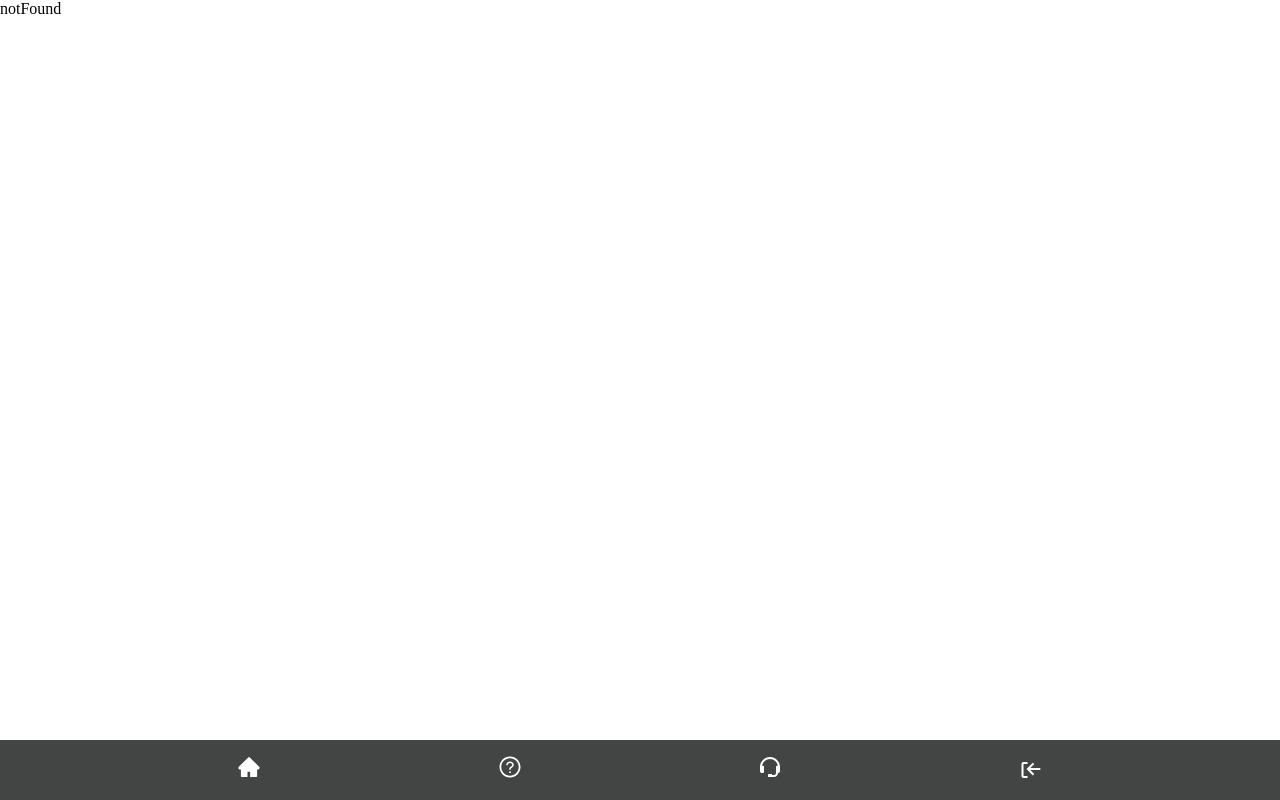
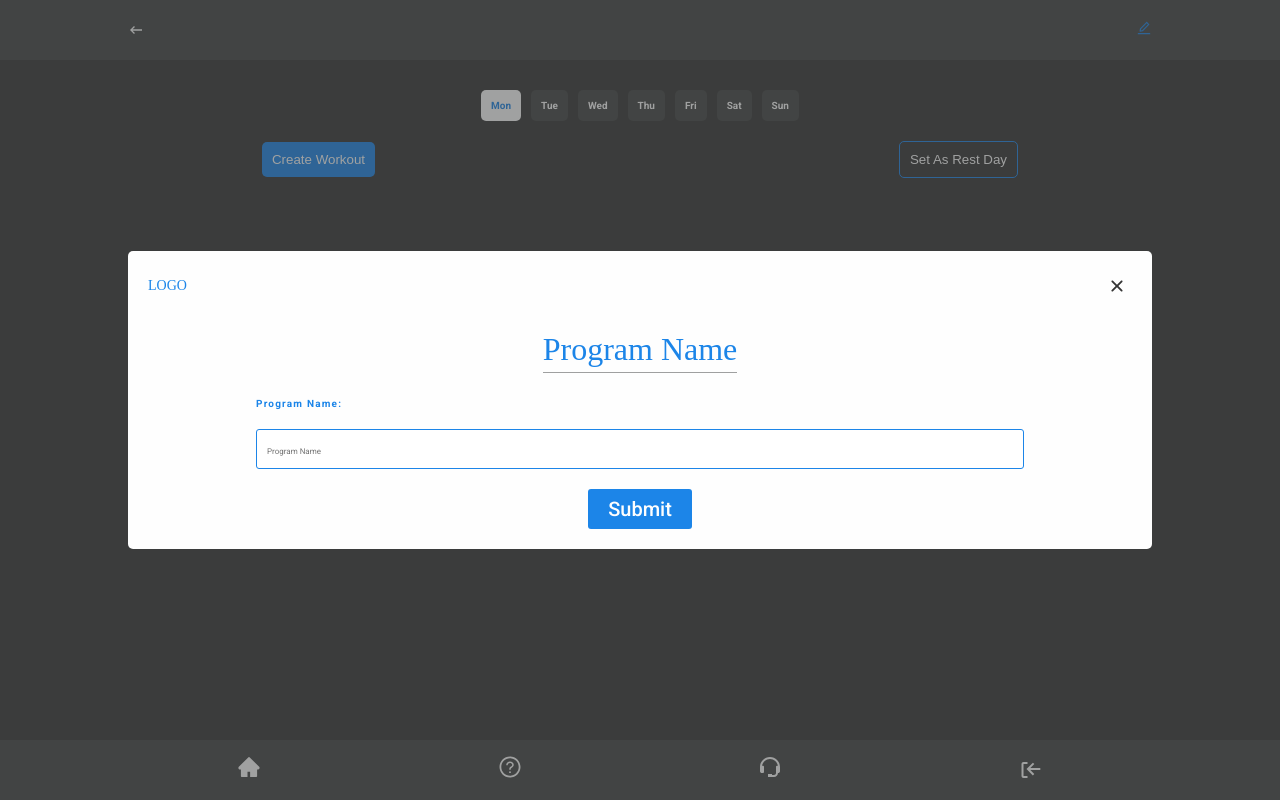
Before and after one commit to ziadastih/personal-training-app, a React (Create React App) app in the folder client/: page /createProgram in a window 1280 px wide. Built offline with nearby package versions, Linux system fonts and the light colour scheme.

Commit message:
creates name box container cz i will use it 3 times at least create workout name and program name and exercise name , setup the header in the creaprogram page and setup the days hook

```diff
--- a/client/src/App.js
+++ b/client/src/App.js
@@ -6,6 +6,7 @@ import HomePage from "./pages/HomePage";
 import NotFound from "./pages/NotFound";
 import NavBar from "./components/NavBar";
 import NutritionPage from "./pages/NutritionPage";
+import CreateProgramPage from "./pages/CreateProgramPage";
 
 function App() {
   return (
@@ -17,6 +18,7 @@ function App() {
         <Route path="/clients" element={<ClientsPage />} />
         <Route path="/programs" element={<ProgramsPage />} />
         <Route path="/diets" element={<NutritionPage />} />
+        <Route path="/createProgram" element={<CreateProgramPage />} />
         <Route path="*" element={<NotFound />} />
       </Routes>
       <NavBar />
--- /dev/null
+++ b/client/src/components/createProgram/NameBox.js
@@ -0,0 +1,31 @@
+import useInputs from "../../customHooks/inputsHook";
+import FormHeader from "../FormHeader";
+const NameBox = ({ formState, toggleForm, assignName, name }) => {
+  const { inputs, validateInput, inputsValue } = useInputs("program name");
+
+  return (
+    <div>
+      {formState && <div className="overlay"></div>}
+      <div
+        className={
+          formState ? "block-container display-flex" : "block-container"
+        }
+      >
+        <FormHeader name={name} toggleForm={toggleForm} />
+
+        <div className="form-container">
+          {inputs}
+
+          <button
+            className="filled-btn btn"
+            onClick={() => assignName(inputsValue[0].value)}
+          >
+            submit
+          </button>
+        </div>
+      </div>
+    </div>
+  );
+};
+
+export default NameBox;
--- a/client/src/customHooks/inputsHook.js
+++ b/client/src/customHooks/inputsHook.js
@@ -25,7 +25,8 @@ const useInputs = (value) => {
           { name: "email", value: "", type: "text", alert: false },
           { name: "password", value: "", type: "password", alert: false },
         ]
-      : [
+      : value === "client"
+      ? [
           {
             name: "first name",
             value: "",
@@ -36,6 +37,9 @@ const useInputs = (value) => {
           { name: "email", value: "", type: "text", alert: false },
           { name: "number", value: "", type: "number", alert: false },
         ]
+      : value === "program name"
+      ? [{ name: "program name", value: "", type: "text", alert: false }]
+      : [{ name: "workout name", value: "", type: "text", alert: false }]
   );
   const { url, increaseData, dataLength } = useContext(PtContext);
 
--- /dev/null
+++ b/client/src/pages/CreateProgramPage.js
@@ -0,0 +1,70 @@
+import PageHeader from "../components/PageHeader";
+import useDays from "../customHooks/DaysHook";
+import { useContext, useEffect, useState } from "react";
+import { AiOutlineEdit } from "react-icons/ai";
+import NameBox from "../components/createProgram/NameBox";
+
+// ============Page Component  ================
+const CreateProgramPage = () => {
+  const [formsState, setFormsState] = useState([
+    {
+      name: "program name",
+      toggle: true,
+    },
+    {
+      name: "workout name",
+      toggle: false,
+    },
+  ]);
+  const [programName, setProgramName] = useState("");
+
+  // ===========assign program name sent by props tp submit btn  =========
+  const assignProgramName = (name) => {
+    setProgramName(name);
+    setFormsState((prev) => {
+      return [...prev, (prev[0].toggle = false)];
+    });
+  };
+
+  // ============open and close form function will be sent by props ==========
+
+  const toggleForm = (e) => {
+    let name = e.target.dataset.id;
+
+    setFormsState((prevState) => {
+      return prevState.map((form) => {
+        return form.name === name ? { ...form, toggle: !form.toggle } : form;
+      });
+    });
+  };
+
+  // ====================days custom hook  =====================
+  const { daysArr, currentDay } = useDays();
+
+  return (
+    <div className="all-pages-bg">
+      <PageHeader
+        name={programName}
+        icon={<AiOutlineEdit data-id="program name" onClick={toggleForm} />}
+      />
+
+      <div className="days-container">{daysArr}</div>
+
+      {/* ==============create btns ================= */}
+      <div className="create-btns">
+        <button className="full-btn">create workout</button>
+        <button className="outline-btn">set as rest day</button>
+        {/* <button class="outline-btn">submit program</button> */}
+      </div>
+      {/* ================ program name box ================ */}
+      <NameBox
+        name={formsState[0].name}
+        formState={formsState[0].toggle}
+        toggleForm={toggleForm}
+        assignName={assignProgramName}
+      />
+    </div>
+  );
+};
+
+export default CreateProgramPage;
--- a/client/src/style.css
+++ b/client/src/style.css
@@ -87,6 +87,7 @@ input {
   justify-content: center;
   border: none;
 }
+
 .full-btn {
   margin-top: 20px;
   margin-bottom: 20px;
@@ -95,6 +96,18 @@ input {
   color: var(--white);
   border-radius: 5px;
   border: none;
+  text-transform: capitalize;
+  cursor: pointer;
+}
+
+.outline-btn {
+  margin-top: 20px;
+  margin-bottom: 20px;
+  padding: 10px;
+  background-color: transparent;
+  color: var(--white);
+  border-radius: 5px;
+  border: 1px solid var(--blue);
   text-transform: capitalize;
   cursor: pointer;
 }
@@ -1073,6 +1086,14 @@ body {
   color: var(--blue);
 }
 
+/* ====================== start of create Program ============= */
+.create-btns {
+  width: 100vw;
+  display: flex;
+  align-items: center;
+  justify-content: space-around;
+}
+
 /* ==============delete verification box =========== */
 .delete-verification-section {
   position: fixed;
```
